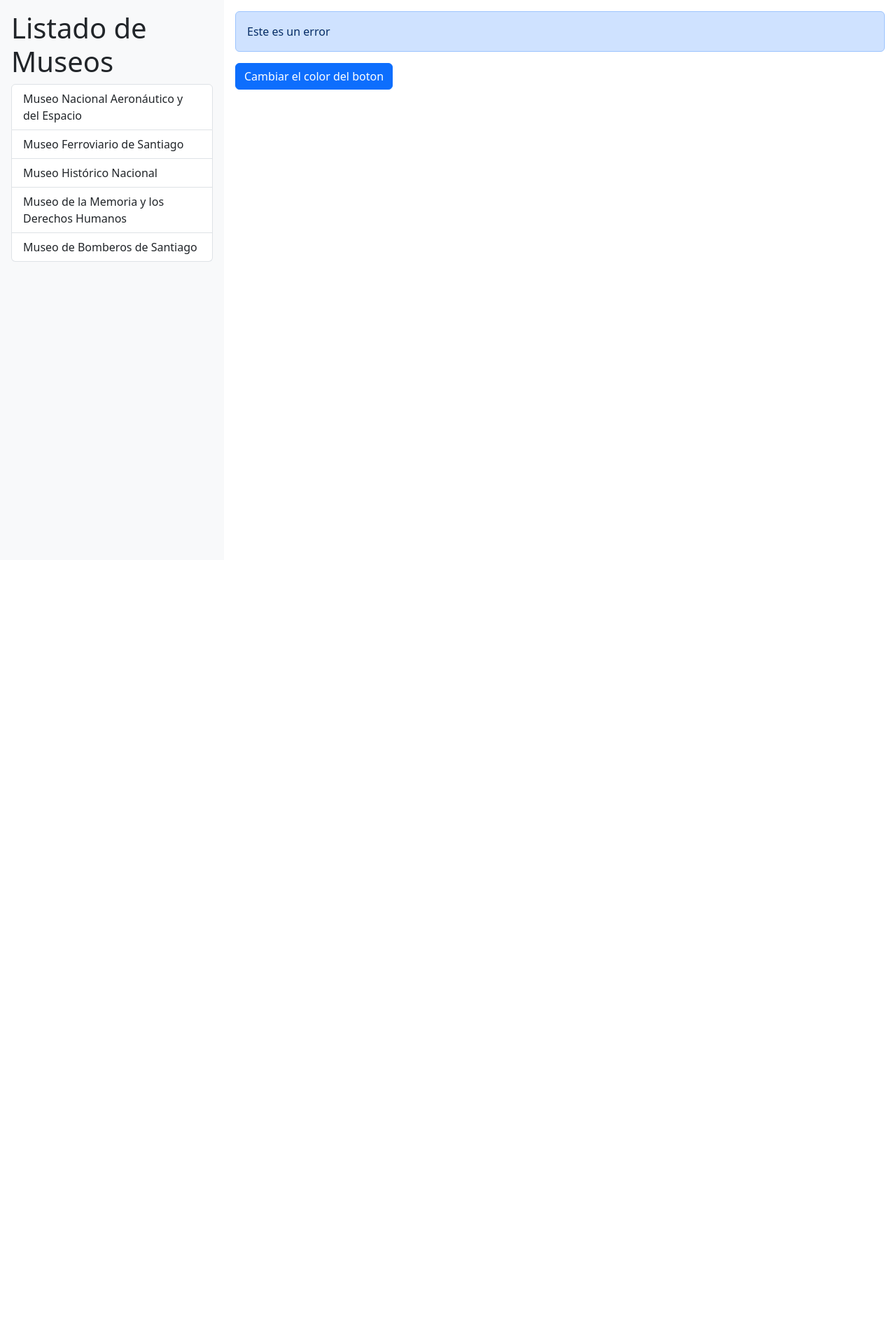
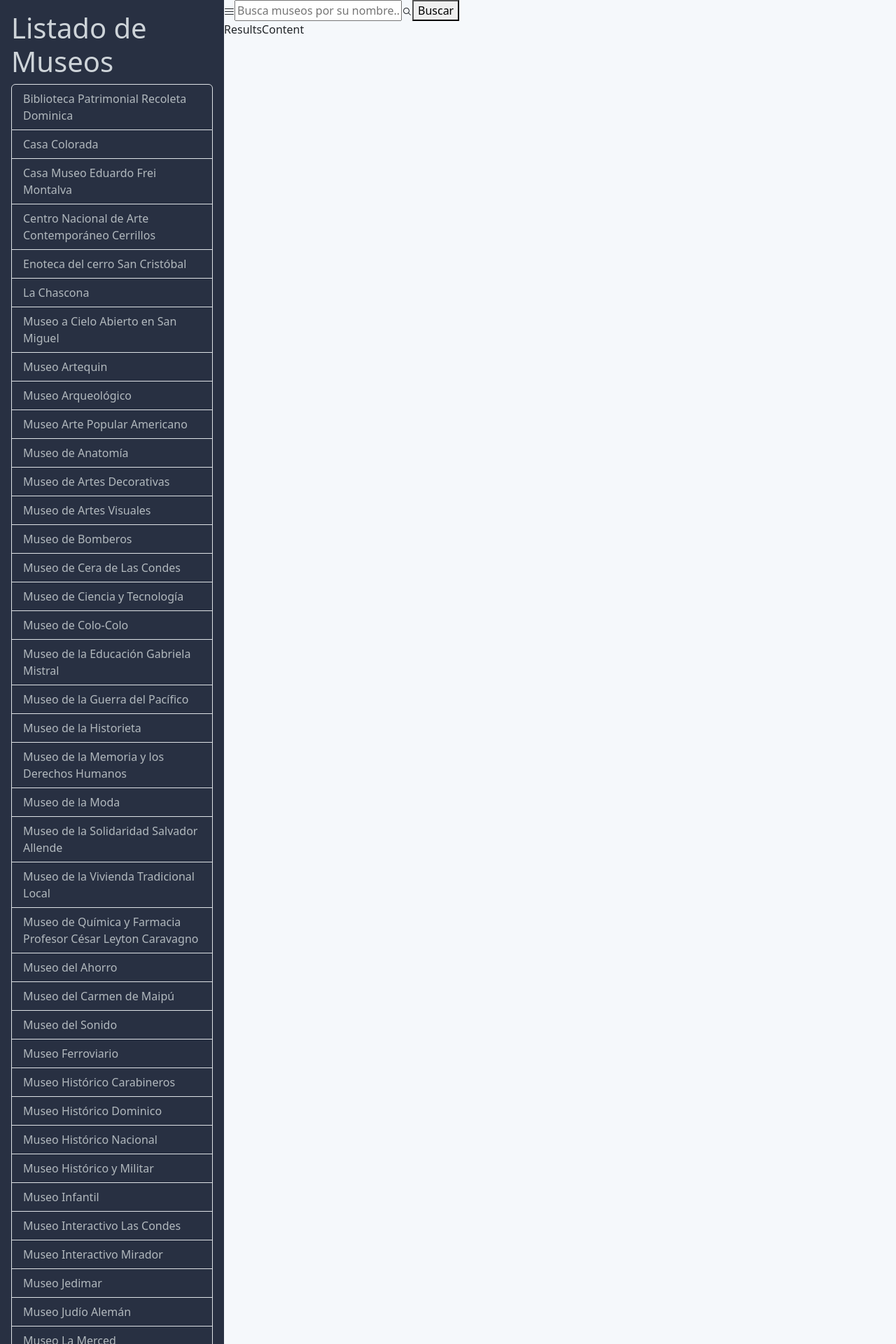
Before and after one commit to pschonffeldt/museos, a React (Vite) app in the folder latest/: page / in a window 1280 px wide. Shown: the top 1920 px of the page at 70% size. Before the commit the page ends 800 px from the top, so only its background shows below. Built offline with nearby package versions, Linux system fonts and the light colour scheme.

Commit message:
Create header module and add some styling

```diff
--- a/latest/package.json
+++ b/latest/package.json
@@ -10,6 +10,7 @@
     "preview": "vite preview"
   },
   "dependencies": {
+    "@radix-ui/react-icons": "^1.3.2",
     "bootstrap": "^5.3.7",
     "latest": "^0.2.0",
     "react": "^19.1.0",
--- a/latest/src/Components/Alert.tsx
+++ b/latest/src/Components/Alert.tsx
@@ -4,7 +4,14 @@ type AlertProp = {
 
 const Alert = ({ text }: AlertProp) => {
   return (
-    <div className="alert alert-primary" role="alert">
+    <div className="alert alert-primary alert-dismissible" role="alert">
+      <button
+        type="button"
+        className="btn-close"
+        data-bs-dismiss="alert"
+        aria-label="Close"
+      ></button>
+
       {text}
     </div>
   );
--- a/latest/src/Components/App.tsx
+++ b/latest/src/Components/App.tsx
@@ -1,24 +1,28 @@
 // Imports
 
 import ListResults from "./ListResults";
-import Alert from "./Alert";
-import Button from "./Button";
+// import Alert from "./Alert";
+// import Button from "./Button";
 import SideBar from "./SideBar";
 import "../index.css";
+import ResultsContainer from "./ResultsContainer";
+import { MuseumList } from "./lib/constants";
+import ResultsContent from "./ResultsContent";
+import Header from "./Header";
 
 // Constants
 
-const items = [
-  "Museo Nacional Aeronáutico y del Espacio",
-  "Museo Ferroviario de Santiago",
-  "Museo Histórico Nacional",
-  "Museo de la Memoria y los Derechos Humanos",
-  "Museo de Bomberos de Santiago",
-];
+// const items = [
+//   "Museo Nacional Aeronáutico y del Espacio",
+//   "Museo Ferroviario de Santiago",
+//   "Museo Histórico Nacional",
+//   "Museo de la Memoria y los Derechos Humanos",
+//   "Museo de Bomberos de Santiago",
+// ];
 
 //Functions
 
-const buttonText = "Cambiar el color del boton";
+// const buttonText = "Cambiar el color del boton";
 
 const handleSelectItem = (item: string) => {
   console.log(item);
@@ -29,19 +33,20 @@ const handleSelectItem = (item: string) => {
 function App() {
   return (
     <div className="layout">
-      <aside className="sidebar">
       <SideBar>
         <ListResults
-            items={items}
+          items={MuseumList}
           heading="Listado de Museos"
           onSelectItem={handleSelectItem}
         />
       </SideBar>
-      </aside>
-      <main className="main">
-        <Alert text="Este es un error" />
-        <Button text={buttonText} />
-      </main>
+
+      <ResultsContainer>
+        <Header />
+        {/* <Button text={buttonText} />
+        <Alert text="Este es un error" /> */}
+        <ResultsContent />
+      </ResultsContainer>
     </div>
   );
 }
--- a/latest/src/Components/Header.tsx
+++ b/latest/src/Components/Header.tsx
@@ -1,3 +1,27 @@
-export default function Header() {
-  return <div>Header</div>;
-}
+import {
+  FaceIcon,
+  HamburgerMenuIcon,
+  MagnifyingGlassIcon,
+} from "@radix-ui/react-icons";
+
+const Header = () => {
+  return (
+    <nav>
+      <a href="http://www.pschonffeldt.dev"></a>
+      <form>
+        <div>
+          <HamburgerMenuIcon />
+          <input
+            type="text"
+            placeholder="Busca museos por su nombre…"
+            aria-label="Search"
+          ></input>
+          <MagnifyingGlassIcon />
+          <button>Buscar</button>
+        </div>
+      </form>
+    </nav>
+  );
+};
+
+export default Header;
--- a/latest/src/Components/ListResults.tsx
+++ b/latest/src/Components/ListResults.tsx
@@ -13,15 +13,15 @@ function ListResults({ items, heading, onSelectItem }: ListResultsProps) {
 
   return (
     <>
-      <h1>{heading}</h1>
+      <h1 className="title">{heading}</h1>
       {items.length === 0 && <p>No se encontró la lista</p>}
       <ul className="list-group">
         {items.map((item, index) => (
           <li
             className={
               selectedIndex === index
-                ? "list-group-item active"
-                : "list-group-item"
+                ? "list-group-item list-text list-group-active-color"
+                : "list-group-item list-text"
             }
             key={item}
             onClick={() => {
--- a/latest/src/Components/ResultsContainer.tsx
+++ b/latest/src/Components/ResultsContainer.tsx
@@ -1,3 +1,9 @@
-export default function ResultsContainer() {
-  return <div>ResultsContainer</div>;
+import type { ReactNode } from "react";
+
+type ResultsContainerProps = {
+  children: ReactNode;
+};
+
+export default function ResultsContainer({ children }: ResultsContainerProps) {
+  return <div className="results-container">{children}</div>;
 }
--- a/latest/src/Components/SideBar.tsx
+++ b/latest/src/Components/SideBar.tsx
@@ -1,9 +1,9 @@
-import { ReactNode } from "react";
+import type { ReactNode } from "react";
 
 type SideBarProps = {
   children: ReactNode;
 };
 
 export default function SideBar({ children }: SideBarProps) {
-  return <div>{children}</div>;
+  return <div className="sidebar">{children}</div>;
 }
--- /dev/null
+++ b/latest/src/Components/lib/constants.ts
@@ -0,0 +1,58 @@
+export const MuseumList = [
+  "Biblioteca Patrimonial Recoleta Dominica",
+  "Casa Colorada",
+  "Casa Museo Eduardo Frei Montalva",
+  "Centro Nacional de Arte Contemporáneo Cerrillos",
+  "Enoteca del cerro San Cristóbal",
+  "La Chascona",
+  "Museo a Cielo Abierto en San Miguel",
+  "Museo Artequin",
+  "Museo Arqueológico",
+  "Museo Arte Popular Americano",
+  "Museo de Anatomía",
+  "Museo de Artes Decorativas",
+  "Museo de Artes Visuales",
+  "Museo de Bomberos",
+  "Museo de Cera de Las Condes",
+  "Museo de Ciencia y Tecnología",
+  "Museo de Colo-Colo",
+  "Museo de la Educación Gabriela Mistral",
+  "Museo de la Guerra del Pacífico",
+  "Museo de la Historieta",
+  "Museo de la Memoria y los Derechos Humanos",
+  "Museo de la Moda",
+  "Museo de la Solidaridad Salvador Allende",
+  "Museo de la Vivienda Tradicional Local",
+  "Museo de Química y Farmacia Profesor César Leyton Caravagno",
+  "Museo del Ahorro",
+  "Museo del Carmen de Maipú",
+  "Museo del Sonido",
+  "Museo Ferroviario",
+  "Museo Histórico Carabineros",
+  "Museo Histórico Dominico",
+  "Museo Histórico Nacional",
+  "Museo Histórico y Militar",
+  "Museo Infantil",
+  "Museo Interactivo Las Condes",
+  "Museo Interactivo Mirador",
+  "Museo Jedimar",
+  "Museo Judío Alemán",
+  "Museo La Merced",
+  "Museo Nacional Aeronáutico y del Espacio",
+  "Museo Nacional Benjamín Vicuña Mackenna",
+  "Museo Nacional de Historia Natural",
+  "Museo Nacional de Medicina Dr. Enrique Laval",
+  "Museo Numismático del Banco Central",
+  "Museo Ocean Pacific's",
+  "Museo Parque de las Esculturas de Providencia",
+  "Museo Postal y Telegráfico",
+  "Museo Ralli",
+  "Museo San Francisco",
+  "Museo Violeta Parra",
+  "Museo Chileno de Arte Precolombino",
+  "Nido 20",
+  "Nuevo Museo",
+  "Parque del Cómic de San Miguel",
+  "Paseo de las Esculturas La Pastora",
+  "Santuario del Padre Hurtado",
+];
--- a/latest/src/index.css
+++ b/latest/src/index.css
@@ -1,18 +1,50 @@
 /* layout.css */
 .layout {
+  background-color: rgb(255, 255, 255);
   display: flex;
-  height: 100vh;
+  flex-direction: row;
+  height: auto;
 }
 
 .sidebar {
   width: 25%;
   min-width: 200px;
-  background-color: #f8f9fa; /* Optional: light gray */
+  height: auto;
+  background-color: #283042;
   padding: 1rem;
 }
 
-.main {
+.title {
+  color: #ced4d9;
+}
+
+.list-group-item {
+  background-color: #283042;
+}
+
+.list-text {
+  color: #b2b9be;
+  cursor: pointer;
+}
+
+.list-text:hover {
+  color: #ffffff;
+  /* background-color: red; */
+  cursor: pointer;
+}
+
+.active {
+  background-color: yellow;
+}
+
+.list-group-active-color {
+  background-color: #1d2331;
+}
+
+.results-container {
+  background-color: #f5f8fb;
+  display: flex;
   width: 75%;
-  padding: 1rem;
-  overflow-y: auto;
+  flex-direction: column;
+  height: auto;
 }
```
Also changed, not shown: 1 other file (tests, documents, lock files or other folders). Lines whose indentation alone changed are shown as unchanged.
